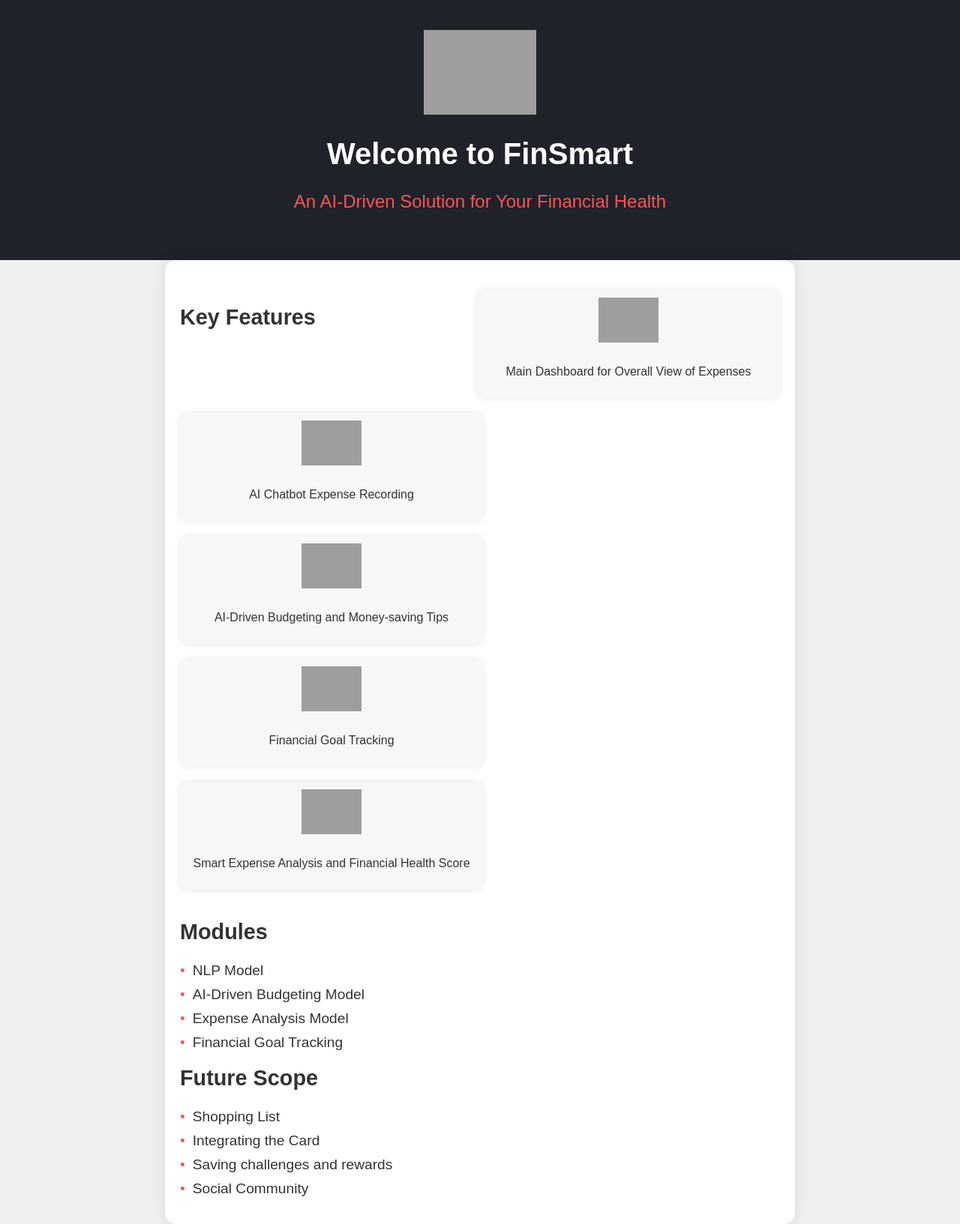
After one commit to tanaybhomia/FinSmart.Ai, a Flask app: template app/templates/landing.html in a window 1280 px wide. The commit adds this page. Shown: the whole page at 75% size. Run offline with Flask 3, Linux system fonts and the light colour scheme; the template is opened without the code that fills it, so the values that code supplies are empty; grey boxes are pictures that could not be loaded.

Commit message:
Changed something

```diff
--- /dev/null
+++ b/app/static/css/landing.css
@@ -0,0 +1,81 @@
+body {
+    margin: 0;
+    padding: 0;
+    font-family: Arial, sans-serif;
+    background-color: #f0f0f0;
+    color: #333;
+}
+
+header {
+    background-color: #1f2229;
+    text-align: center;
+    padding: 40px 0;
+}
+
+header img {
+    max-width: 150px;
+}
+
+header h1 {
+    font-size: 2.5em;
+    font-weight: 600;
+    color: white;
+}
+
+header p {
+    font-size: 1.5em;
+    color: #fd5258;
+}
+
+main {
+    max-width: 800px;
+    margin: 0 auto;
+    padding: 20px;
+    background-color: white;
+    border-radius: 15px;
+    box-shadow: 0 0 20px rgba(0, 0, 0, 0.1);
+}
+
+h2 {
+    font-size: 1.8em;
+    font-weight: 600;
+    margin-top: 20px;
+}
+
+ul {
+    list-style: none;
+    padding: 0;
+}
+
+ul li {
+    font-size: 1.2em;
+    margin-bottom: 10px;
+}
+
+ul li:before {
+    content: "\2022";
+    color: #fd5258;
+    margin-right: 10px;
+}
+
+.features {
+    display: flex;
+    flex-wrap: wrap;
+    justify-content: space-between;
+    margin-top: 20px;
+}
+
+.feature {
+    width: 48%;
+    background-color: #f7f7f7;
+    padding: 10px;
+    border-radius: 10px;
+    margin-bottom: 20px;
+    box-shadow: 0 0 10px rgba(0, 0, 0, 0.1);
+    text-align: center;
+}
+
+.feature img {
+    max-width: 80px;
+    margin-bottom: 10px;
+}
--- a/app/templates/dashboard.html
+++ b/app/templates/dashboard.html
@@ -27,9 +27,9 @@
 <body>
     <div class="sidebar">
         <div class="sidebar-top">
-            <span><i class="fas fa-circle"></i> Profile</span>
-            <a href="/app/templates/dashboard.html"><span><i class="fas fa-circle"></i> Dashboard</span></a>
-            <span><i class="fas fa-circle"></i> Currency Swap</span>
+            <span><i class="fas fa-user"></i> Profile</span>
+            <span><i class="fas fa-circle"></i> Dashboard</span>
+            <span><i class="fas fa-wind"></i>Currency Swap</span>
         </div>
         <div class="sidebar-bottom">
             <span><i class="fas fa-cog"></i> Settings</span>
--- /dev/null
+++ b/app/templates/landing.html
@@ -0,0 +1,59 @@
+<!DOCTYPE html>
+<html lang="en">
+<head>
+    <meta charset="UTF-8">
+    <meta name="viewport" content="width=device-width, initial-scale=1.0">
+    <link rel="stylesheet" href="/app/static/css/landing.css">
+    <title>FinSmart - Your Financial Companion</title>
+</head>
+<body>
+    <header>
+        <img src="finsmart-logo.png" alt="FinSmart Logo">
+        <h1>Welcome to FinSmart</h1>
+        <p>An AI-Driven Solution for Your Financial Health</p>
+    </header>
+    <main>
+        <section class="features">
+            <h2>Key Features</h2>
+            <div class="feature">
+                <img src="dashboard.png" alt="Dashboard Icon">
+                <p>Main Dashboard for Overall View of Expenses</p>
+            </div>
+            <div class="feature">
+                <img src="chatbot.png" alt="Chatbot Icon">
+                <p>AI Chatbot Expense Recording</p>
+            </div>
+            <div class="feature">
+                <img src="budget.png" alt="Budget Icon">
+                <p>AI-Driven Budgeting and Money-saving Tips</p>
+            </div>
+            <div class="feature">
+                <img src="goals.png" alt="Goals Icon">
+                <p>Financial Goal Tracking</p>
+            </div>
+            <div class="feature">
+                <img src="analysis.png" alt="Analysis Icon">
+                <p>Smart Expense Analysis and Financial Health Score</p>
+            </div>
+        </section>
+        <section class="modules">
+            <h2>Modules</h2>
+            <ul>
+                <li>NLP Model</li>
+                <li>AI-Driven Budgeting Model</li>
+                <li>Expense Analysis Model</li>
+                <li>Financial Goal Tracking</li>
+            </ul>
+        </section>
+        <section class="future-scope">
+            <h2>Future Scope</h2>
+            <ul>
+                <li>Shopping List</li>
+                <li>Integrating the Card</li>
+                <li>Saving challenges and rewards</li>
+                <li>Social Community</li>
+            </ul>
+        </section>
+    </main>
+</body>
+</html>
```
Also changed, not shown: app/static/css/login.css (+87 -0 lines), app/templates/login.html (+45 -0 lines).
